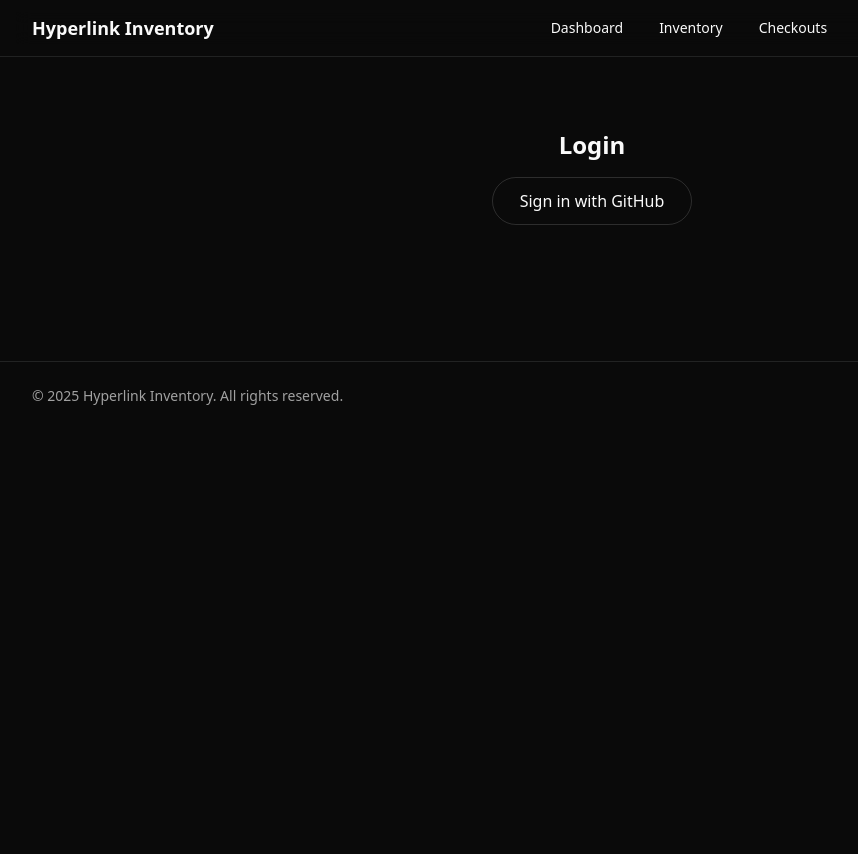
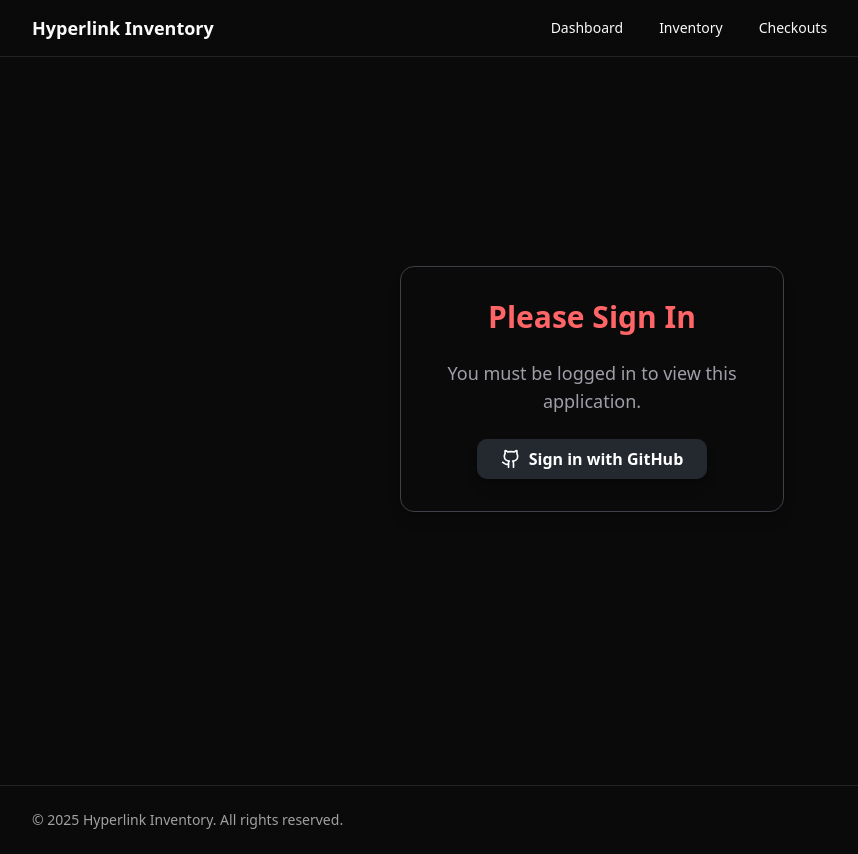
Before and after one commit to Hyperlink-London/software-inventory-management, a Next.js app: page /login in a window 1280 px wide. Shown: the whole page, without its empty margins (48-906 px from the left). Before the commit the page ends 800 px from the top, so only its background shows below. Built offline with nearby package versions, Linux system fonts and the light colour scheme; no server answers.

Commit message:
fixed the login problem

```diff
--- a/src/app/GitHubSignInButton.tsx
+++ b/src/app/GitHubSignInButton.tsx
@@ -1,5 +1,6 @@
 "use client";
 import { createClient } from "@/utils/supabase/client";
+import { Github } from "lucide-react";
 
 export default function GitHubSignInButton() {
   async function handleLogin() {
@@ -32,8 +33,9 @@ export default function GitHubSignInButton() {
   return (
     <button
       onClick={handleLogin}
-      className="flex h-12 w-full items-center justify-center gap-2 rounded-full border border-solid border-black/[.08] px-5 transition-colors hover:border-transparent hover:bg-black/[.04] dark:border-white/[.145] dark:hover:bg-[#1a1a1a] md:w-[200px]"
+      className="inline-flex items-center justify-center gap-2 whitespace-nowrap rounded-lg text-base font-semibold ring-offset-background transition-colors focus-visible:outline-none focus-visible:ring-2 focus-visible:ring-offset-2 focus-visible:ring-[#24292F] h-10 px-6 py-2 bg-[#24292F] hover:bg-[#1f2327] text-white shadow-lg"
     >
+      <Github className="h-5 w-5" />
       <span>Sign in with GitHub</span>
     </button>
   );
--- a/src/app/layout.tsx
+++ b/src/app/layout.tsx
@@ -5,11 +5,11 @@ import { Geist, Geist_Mono } from "next/font/google";
 import "./globals.css";
 import Navbar from "@/components/Navbar";
 import Footer from "@/components/Footer";
-import { UserProvider } from "@/contexts/UserContext";
-import { PageTransition } from "@/components/PageTransition";
+import { UserProvider, useUser } from "@/contexts/UserContext";
+import GitHubSignInButton from "./GitHubSignInButton";
 
 // Note: Fonts/Metadata definition should ideally stay outside the client component
-// but must be included here since the whole layout is now client-side.
+// but must be included here since the whole component is now client-side.
 const geistSans = Geist({
   variable: "--font-geist-sans",
   subsets: ["latin"],
@@ -29,6 +29,50 @@ const geistMono = Geist_Mono({
 };
 */
 
+// Hook alias for compatibility with previous code
+function useAuth() {
+  const { user, loading } = useUser();
+  return { user, isLoading: loading };
+}
+
+// Component that renders the login screen
+const LoginScreen = () => (
+  <div className="flex flex-col items-center justify-center min-h-[calc(100vh-200px)] px-4">
+    <div className="space-y-6 p-8 text-center max-w-sm w-full border rounded-xl shadow-lg dark:border-zinc-700">
+      <h1 className="text-3xl font-bold text-red-600 dark:text-red-400">Please Sign In</h1>
+      <p className="text-lg text-zinc-600 dark:text-zinc-400">
+        You must be logged in to view this application.
+      </p>
+      <GitHubSignInButton />
+    </div>
+  </div>
+);
+
+function LayoutContent({ children }: { children: React.ReactNode }) {
+  const { user, isLoading } = useAuth();
+
+  let content;
+  if (isLoading) {
+    content = (
+      <div className="space-y-6 p-8 text-center">
+        <h1 className="text-2xl font-semibold">Checking session...</h1>
+      </div>
+    );
+  } else if (!user) {
+    content = <LoginScreen />;
+  } else {
+    content = children;
+  }
+
+  return (
+    <>
+      <Navbar />
+      <main className="mx-auto w-full max-w-6xl px-4 py-8">{content}</main>
+      <Footer />
+    </>
+  );
+}
+
 export default function RootLayout({
   children,
 }: Readonly<{
@@ -40,11 +84,7 @@ export default function RootLayout({
         className={`${geistSans.variable} ${geistMono.variable} antialiased`}
       >
         <UserProvider>
-        <Navbar />
-        <main className="mx-auto w-full max-w-6xl px-4 py-8">
-          <PageTransition>{children}</PageTransition>
-        </main>
-        <Footer />
+          <LayoutContent>{children}</LayoutContent>
         </UserProvider>
       </body>
     </html>
```
